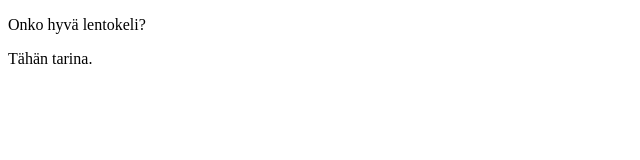
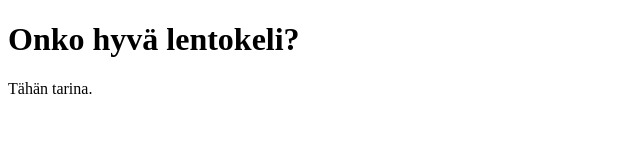
Before and after one commit to Condimentum/lentokeli-website, a plain HTML site: page index.html in a window 1280 px wide. Shown: the whole page, without its empty margins (0-640 px from the left). Drawn offline with Linux system fonts and the light colour scheme.

Commit message:
Add title

```diff
--- a/index.html
+++ b/index.html
@@ -5,7 +5,7 @@
         <title>Lentokeli.fi</title>
     </head>
     <body>
-        <p>Onko hyvä lentokeli?</p>
+        <h1>Onko hyvä lentokeli?</h1>
         <p id="story"></p>
         <script async type="text/javascript" src="story.js"></script>
     </body>
```
